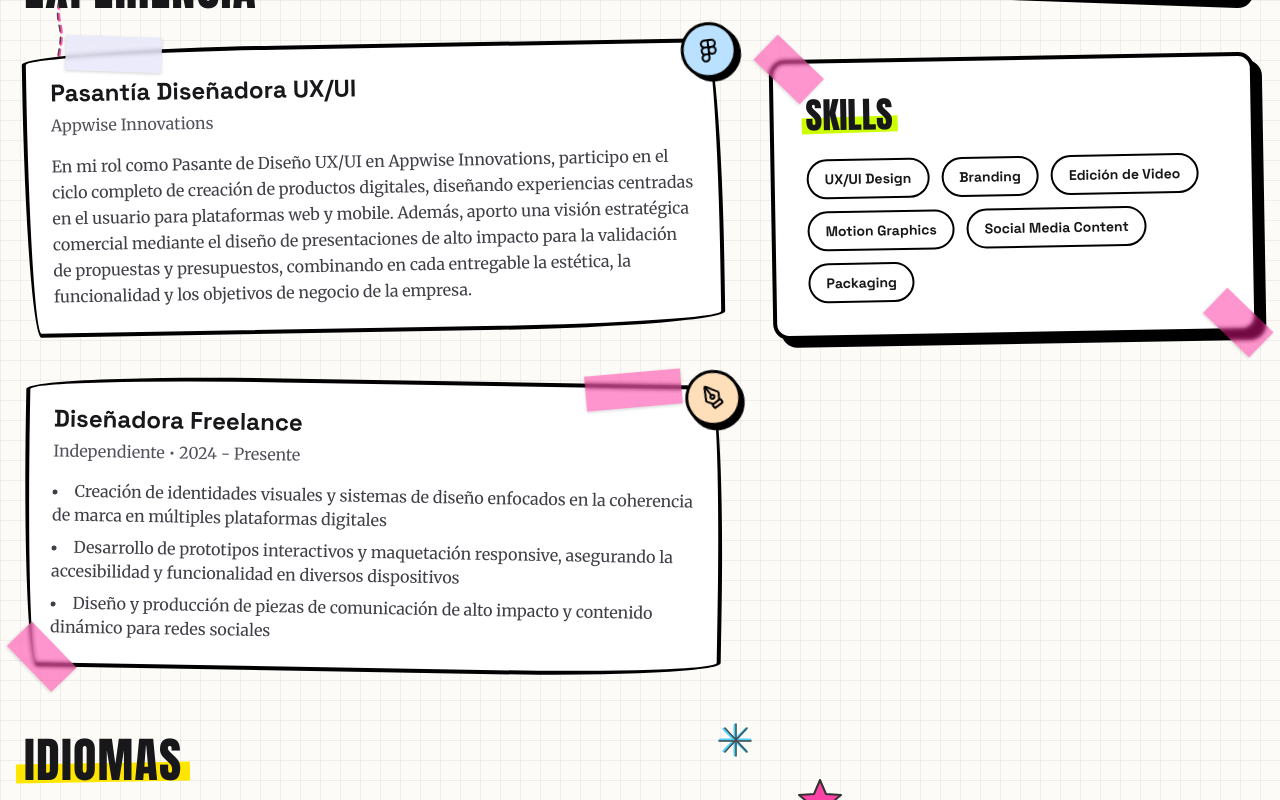
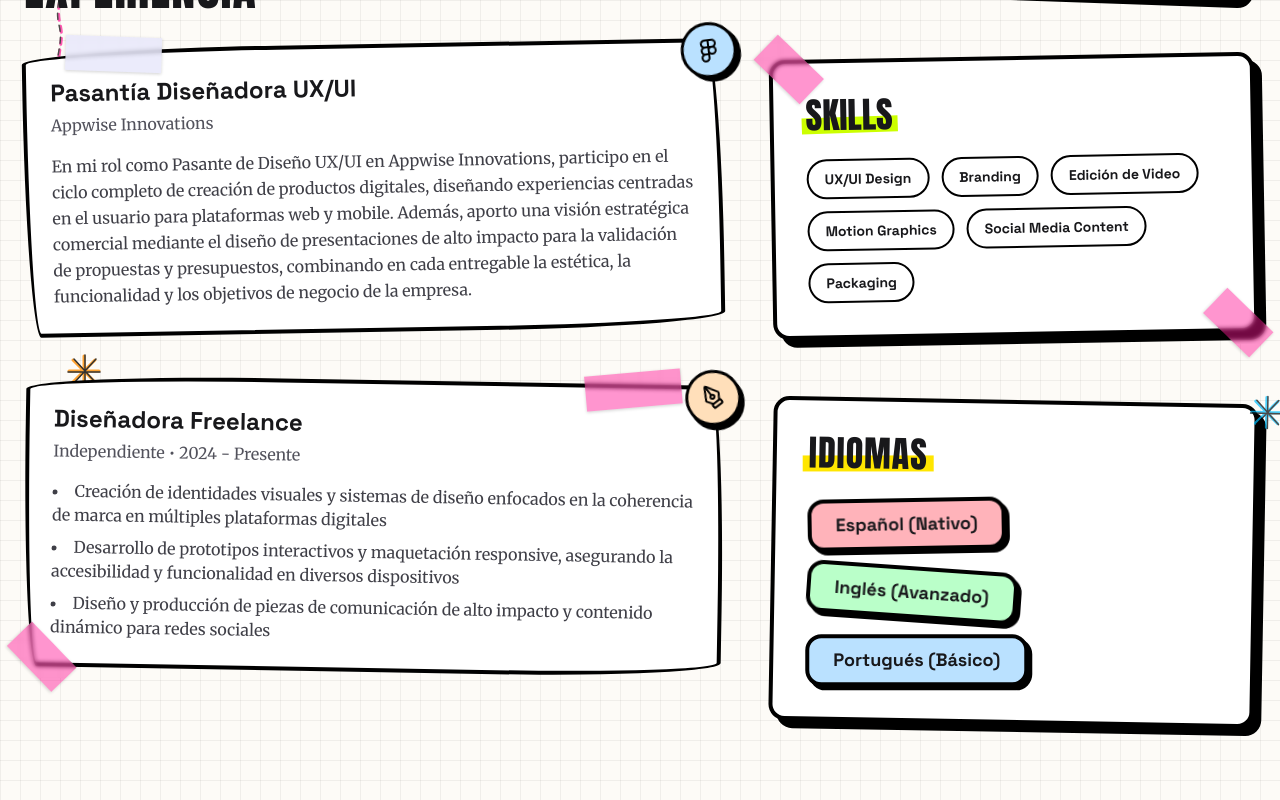
Before and after one commit to lolitaamazza/portfolio-lolamazza, a React (Vite) app: page / in a window 1280 px wide. Shown: the part 2000-2800 px from the top of the page. Built offline with nearby package versions, Linux system fonts and the light colour scheme.

Commit message:
idiomas cambio de lugar

```diff
--- a/src/App.tsx
+++ b/src/App.tsx
@@ -545,24 +545,6 @@ export default function App() {
                </div>
             </div>
 
-            {/* Idiomas */}
-            <div className="relative">
-              <AsteriskDoodle
-                className="absolute -right-8 -top-4 z-0 opacity-70"
-                color="#00BFFF"
-              />
-              <h3 className="font-display text-5xl mb-8 uppercase tracking-wide relative z-10">
-                <span className="highlighter-yellow">Idiomas</span>
-              </h3>
-              <div className="flex flex-wrap gap-4">
-                <span className="sticker px-6 py-2 bg-[#ffb3ba] font-bold text-lg -rotate-2">
-                  Español (Nativo)
-                </span>
-                <span className="sticker px-6 py-2 bg-[#baffc9] font-bold text-lg rotate-3">
-                  Inglés (Avanzado)
-                </span>
-              </div>
-            </div>
           </div>
 
           {/* Software & Skills */}
@@ -632,7 +614,20 @@ export default function App() {
                 ))}
               </div>
             </div>
+             {/* Idiomas */}
+            <div className="bg-white border-4 border-black rounded-2xl shadow-[8px_8px_0px_0px_rgba(0,0,0,1)] p-8 relative rotate-1">
+              <AsteriskDoodle className="absolute -right-8 -top-4 z-0 opacity-70" color="#00BFFF" />
+              <h3 className="font-display text-4xl mb-6 uppercase tracking-wide relative z-10">
+                <span className="highlighter-yellow">Idiomas</span>
+              </h3>
+              <div className="flex flex-wrap gap-4">
+                <span className="sticker px-6 py-2 bg-[#ffb3ba] font-bold text-lg -rotate-2">Español (Nativo)</span>
+                <span className="sticker px-6 py-2 bg-[#baffc9] font-bold text-lg rotate-3">Inglés (Avanzado)</span>
+                <span className="sticker px-6 py-2 bg-[#bae1ff] font-bold text-lg -rotate-1">Portugués (Básico)</span>
+              </div>
+            </div>
           </div>
+
         </div>
       </section>
 
```
